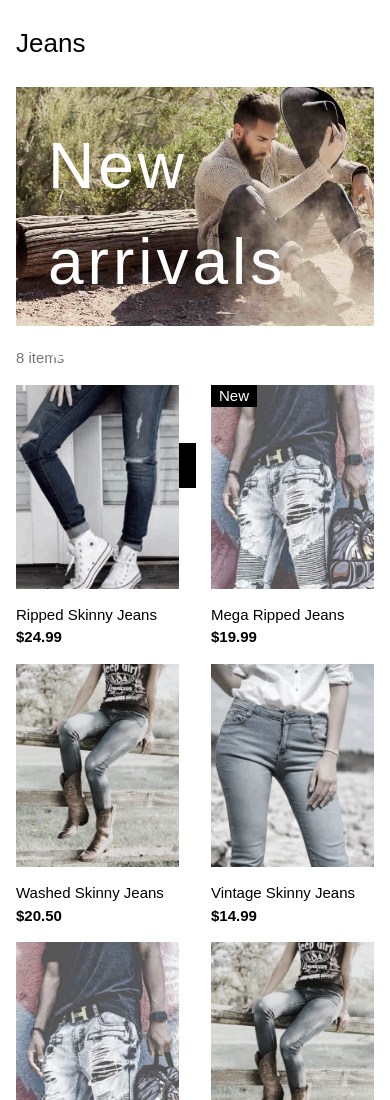
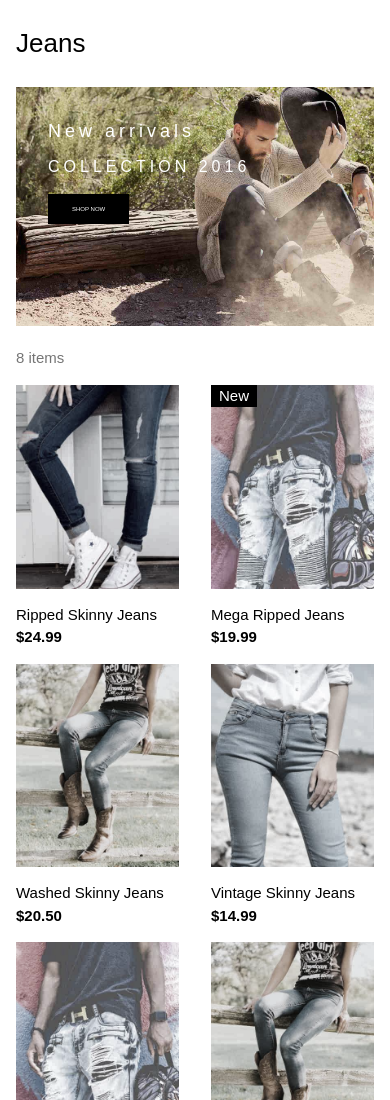
Before and after one commit to John122005/1-git-page, a plain HTML site: page index.html in a window 390 px wide. Shown: the top 1100 px of the page. Drawn offline with Linux system fonts and the light colour scheme.

Commit message:
change responsive.css

```diff
--- a/css/responsive.css
+++ b/css/responsive.css
@@ -8,9 +8,17 @@
         padding: 0 16px;
     }
 
-    /*.page-content {
-        /*display: flex;
-    }*/
+    #jeans .wrapper .item-cart .cart-title .title {
+		font-size: 18px;
+	}
+
+	#jeans .wrapper .item-cart .cart-title .collection {
+		font-size: 16px;
+	}
+
+	#jeans .wrapper .item-cart .cart-title button {
+		font-size: 6px;
+	}
 
     #jeans .wrapper .item-cart img {
         /*display: flex;
```
